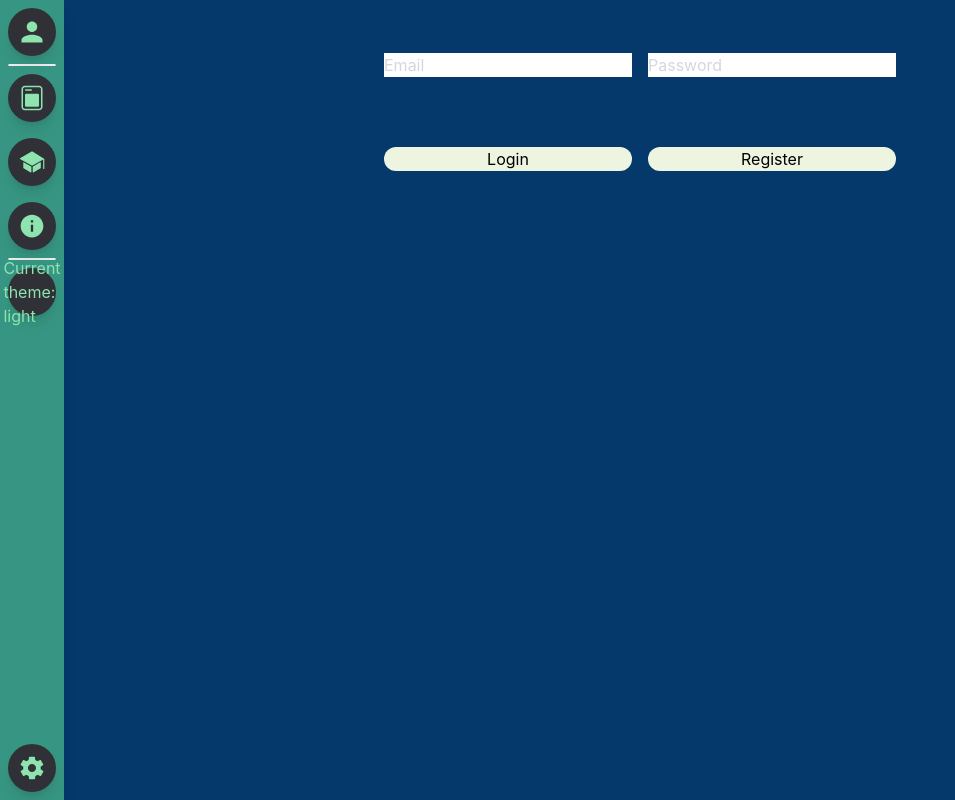
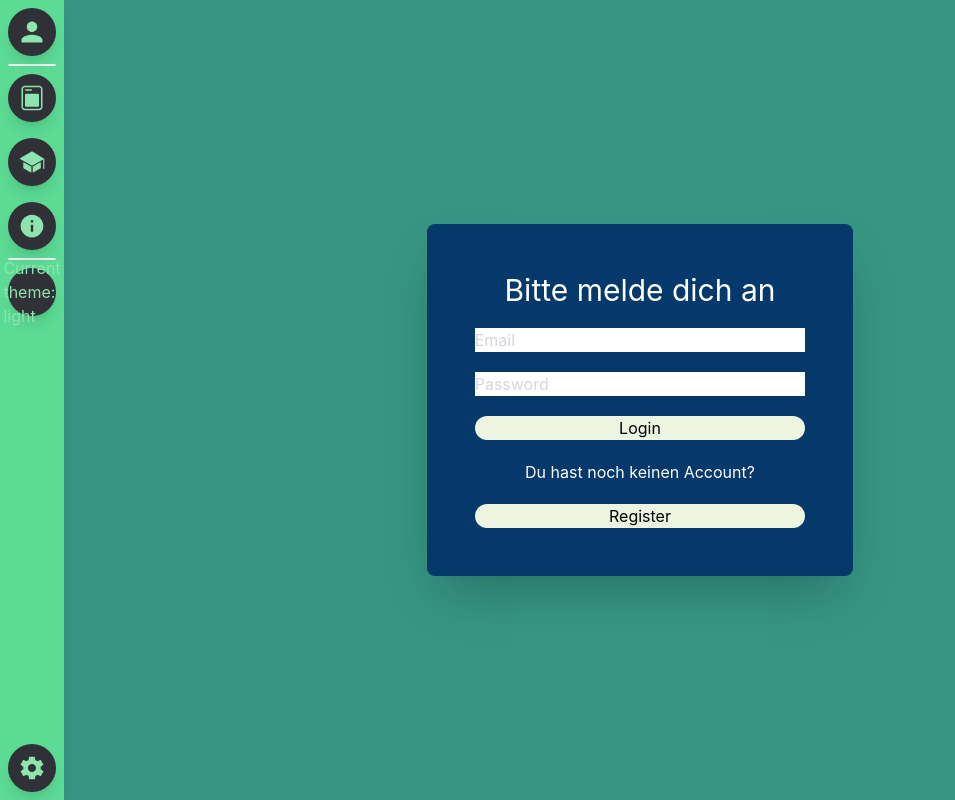
Before and after one commit to Schuetze1000/TheRouteMaster, a React (Create React App) app in the folder client/: page /login in a window 1280 px wide. Shown: the whole page, without its empty margins (0-955 px from the left). Built offline with nearby package versions, Linux system fonts and the light colour scheme.

Commit message:
login progress

```diff
--- a/client/src/components/Navbar.tsx
+++ b/client/src/components/Navbar.tsx
@@ -5,7 +5,7 @@ import { useDarkMode } from "usehooks-ts";
 const Navbar = () => {
     return (
         <div className="fixed top-0 h-full w-16 m-0 flex flex-col
-                        bg-theme-1-2 text-white shadow-lg">
+                        bg-theme-1-3 text-white shadow-lg">
 
             <NavbarIconAccount icon={<IoMdPerson size="28" />} />
             <Divider/>
--- a/client/src/index.css
+++ b/client/src/index.css
@@ -42,6 +42,10 @@
     @apply relative bg-theme-1-5 hover:bg-theme-1-4 flex items-center justify-center
             rounded-3xl hover:rounded-xl transition-all duration-300 ease-linear cursor-pointer;
   }
+
+  .login-box {
+    @apply bg-theme-1-1 w-[70%] md:w-1/3 mr-auto ml-24 md:mx-auto p-10 md:p-12 my-10 rounded-lg shadow-2xl grid space-y-5;
+  }
 }
 
 body {
--- a/client/src/pages/login/login.tsx
+++ b/client/src/pages/login/login.tsx
@@ -18,10 +18,12 @@ function Login() {
     }
 
     return (
-        <body className="h-screen bg-theme-1-1">
+        <body className="h-screen bg-theme-1-2">
             <form onSubmit={onSubmit}>
                 <Navbar/>
-                <div className="grid gap-4 h-56 grid-cols-2 content-evenly mx-96">
+                <div className="flex justify-center flex-col m-auto h-screen">
+                    <div className="login-box">
+                        <p className="text-center text-white text-3xl">Bitte melde dich an</p>
                         <input
                             className="email-input"
                             name="email"
@@ -42,7 +44,9 @@ function Login() {
                             required
                         />
                         <button className="login-button" type="submit">Login</button>
+                        <p className="text-center text-white">Du hast noch keinen Account?</p>
                         <button  className="register-button" type="submit">Register</button>
+                    </div>
                 </div>
             </form>
         </body>
```
Lines whose indentation alone changed are shown as unchanged.
